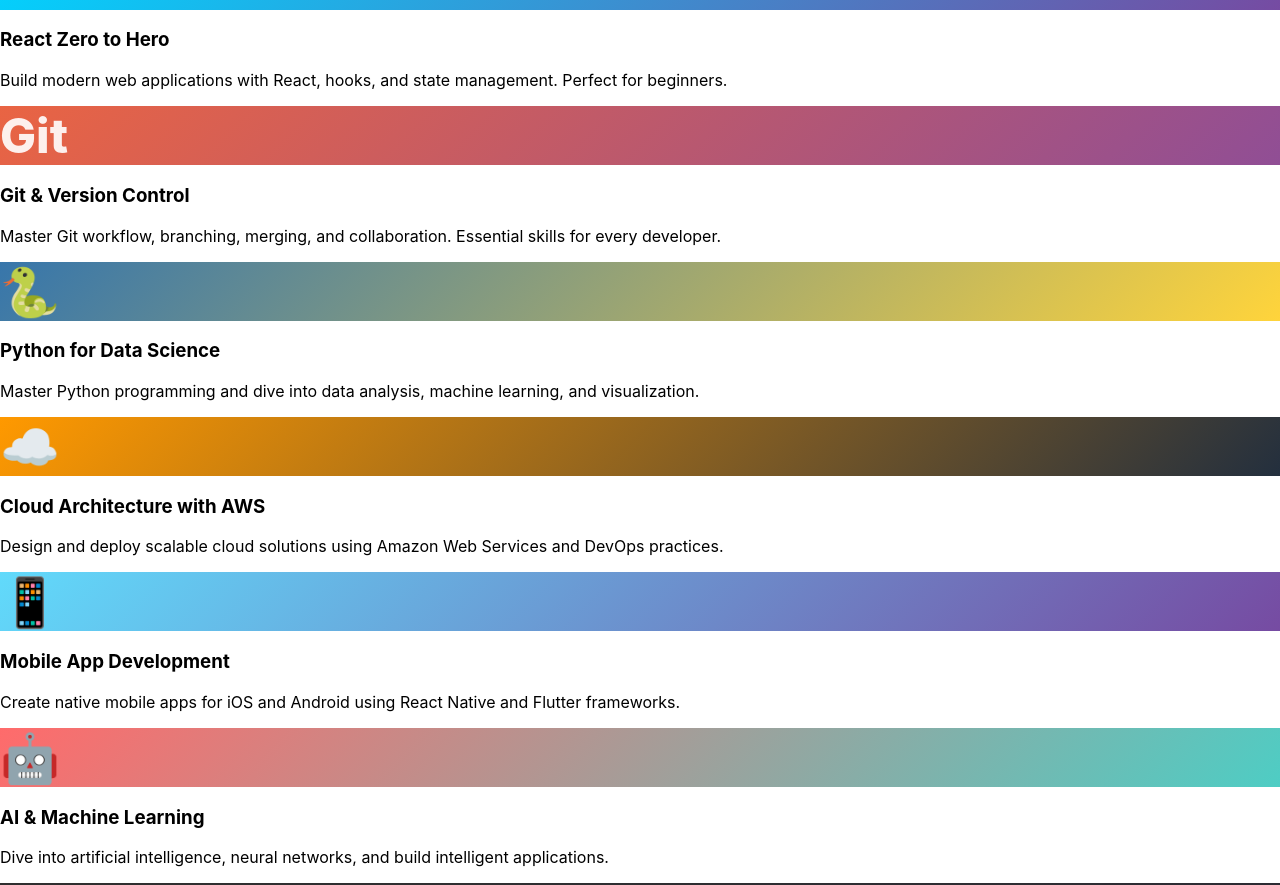
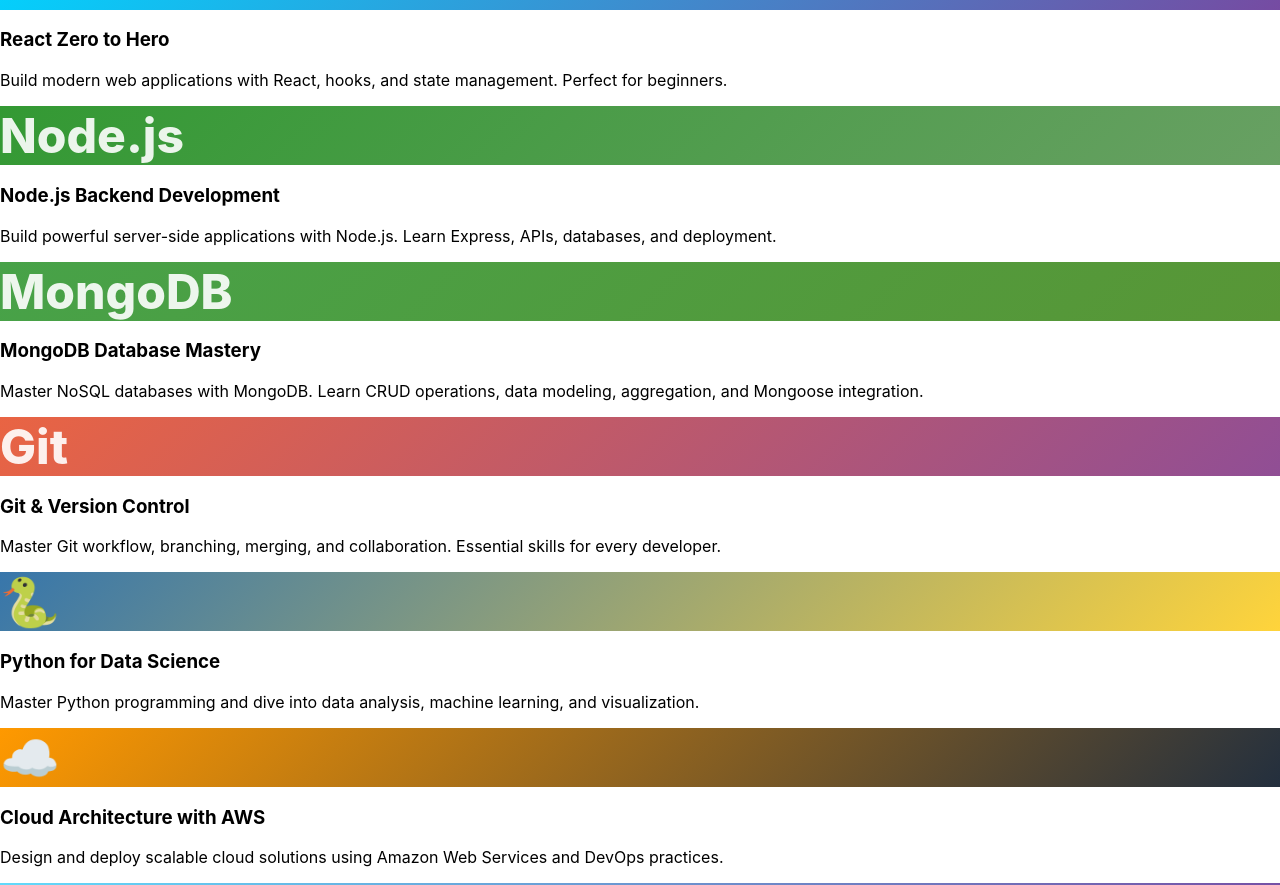
Before and after one commit to SikindarMirza/codeazy, a React (Create React App) app: page / in a window 1280 px wide. Shown: the part 1654-2539 px from the top of the page. Built offline with nearby package versions, Linux system fonts and the light colour scheme; grey boxes are pictures that could not be loaded.

Commit message:
Update Courses.js

```diff
--- a/src/components/Courses.js
+++ b/src/components/Courses.js
@@ -1,6 +1,6 @@
 import React from 'react';
 import CourseCard from './CourseCard';
-import { HTMLCurriculumData, CSSCurriculumData, JavaScriptCurriculumData, ReactCurriculumData, GitCurriculumData } from './CurriculumData';
+import { HTMLCurriculumData, CSSCurriculumData, JavaScriptCurriculumData, ReactCurriculumData, GitCurriculumData, NodeCurriculumData, MongoDBCurriculumData } from './CurriculumData';
 
 const Courses = ({ onCourseClick }) => {
   const courses = [
@@ -49,12 +49,34 @@
       logoName: 'React'
     },
     {
+      level: 'Intermediate',
+      title: 'Node.js Backend Development',
+      description: 'Build powerful server-side applications with Node.js. Learn Express, APIs, databases, and deployment.',
+      price: 99,
+      duration: '14 weeks',
+      delay: 125,
+      curriculumData: NodeCurriculumData,
+      logoBackground: 'linear-gradient(135deg, #339933 0%, #68a063 100%)',
+      logoName: 'Node.js'
+    },
+    {
+      level: 'Intermediate',
+      title: 'MongoDB Database Mastery',
+      description: 'Master NoSQL databases with MongoDB. Learn CRUD operations, data modeling, aggregation, and Mongoose integration.',
+      price: 89,
+      duration: '10 weeks',
+      delay: 150,
+      curriculumData: MongoDBCurriculumData,
+      logoBackground: 'linear-gradient(135deg, #47a248 0%, #589636 100%)',
+      logoName: 'MongoDB'
+    },
+    {
       level: 'Beginner',
       title: 'Git & Version Control',
       description: 'Master Git workflow, branching, merging, and collaboration. Essential skills for every developer.',
       price: 49,
       duration: '4 weeks',
-      delay: 125,
+      delay: 175,
       curriculumData: GitCurriculumData,
       logoBackground: 'linear-gradient(135deg, #e96443 0%, #904e95 100%)',
       logoName: 'Git'
@@ -65,7 +87,7 @@
       description: 'Master Python programming and dive into data analysis, machine learning, and visualization.',
       price: 99,
       duration: '16 weeks',
-      delay: 200,
+      delay: 250,
       icon: '🐍',
       logoBackground: 'linear-gradient(135deg, #3776ab 0%, #ffd43b 100%)',
       logoName: 'Python'
@@ -76,7 +98,7 @@
       description: 'Design and deploy scalable cloud solutions using Amazon Web Services and DevOps practices.',
       price: 149,
       duration: '20 weeks',
-      delay: 300,
+      delay: 350,
       icon: '☁️',
       logoBackground: 'linear-gradient(135deg, #ff9900 0%, #232f3e 100%)',
       logoName: 'AWS'
@@ -87,7 +109,7 @@
       description: 'Create native mobile apps for iOS and Android using React Native and Flutter frameworks.',
       price: 119,
       duration: '14 weeks',
-      delay: 400,
+      delay: 450,
       icon: '📱',
       logoBackground: 'linear-gradient(135deg, #61dafb 0%, #764ba2 100%)',
       logoName: 'React Native'
@@ -98,7 +120,7 @@
       description: 'Dive into artificial intelligence, neural networks, and build intelligent applications.',
       price: 159,
       duration: '24 weeks',
-      delay: 600,
+      delay: 650,
       icon: '🤖',
       logoBackground: 'linear-gradient(135deg, #ff6b6b 0%, #4ecdc4 100%)',
       logoName: 'AI/ML'
```
